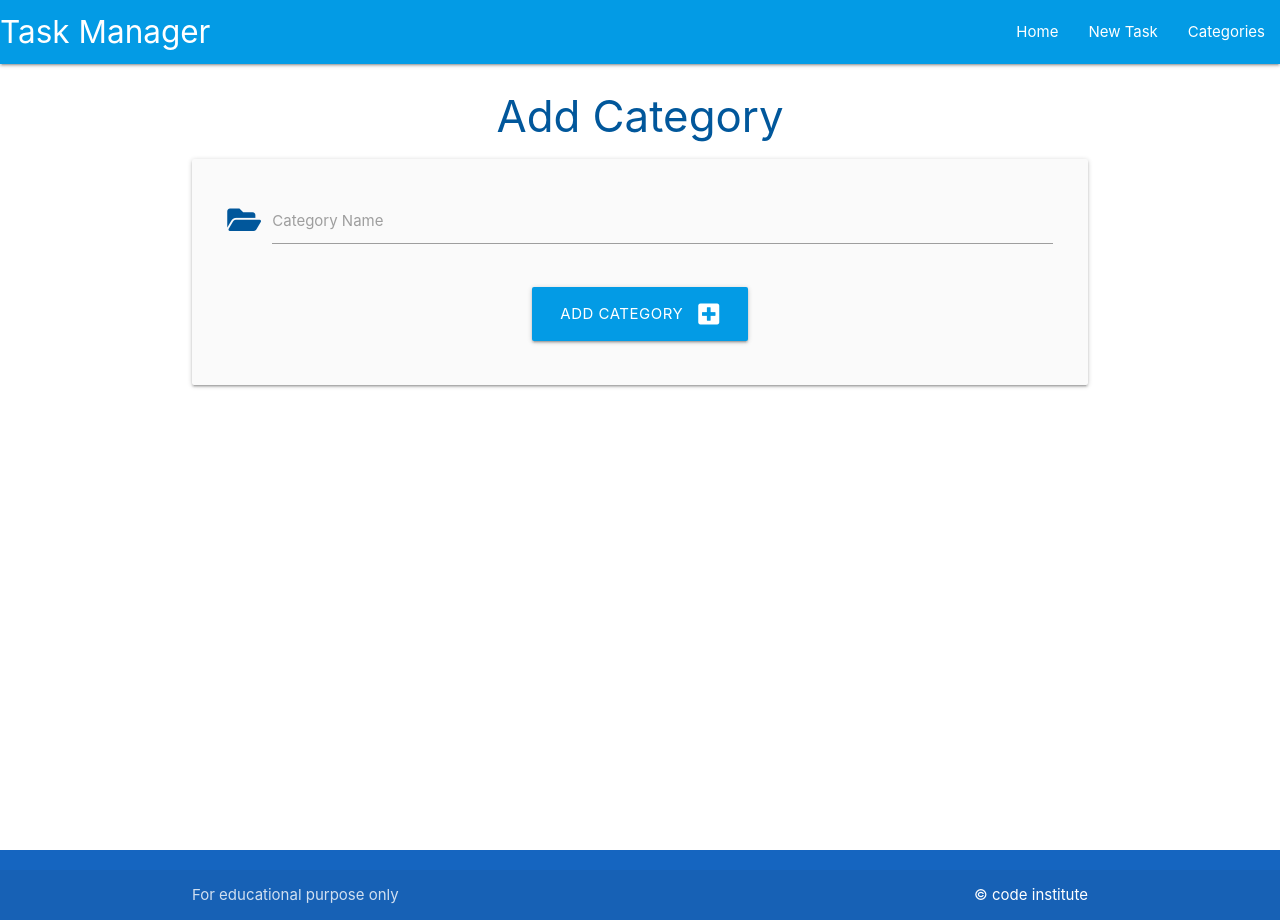
After one commit to greglabo78/flask-sqlalchemy-task-manager, a Flask app: page /add_category in a window 1280 px wide. The commit adds this page. Run offline with Flask 3, Linux system fonts and the light colour scheme.

Commit message:
Add category and submit form functionality added

```diff
--- a/taskmanager/routes.py
+++ b/taskmanager/routes.py
@@ -1,7 +1,23 @@
-from flask import render_template
+from flask import render_template, request, redirect, url_for
 from taskmanager import app, db
 from taskmanager.models import Category, Task
 
 @app.route("/")
 def home():
-    return render_template("base.html")
+    return render_template("tasks.html")
+
+
+
+@app.route("/categories")
+def categories():
+    return render_template("categories.html")
+
+
+@app.route("/add_category", methods=["GET", "POST"])
+def add_category():
+    if request.method == "POST":
+        category = Category(category_name=request.form.get("category_name"))
+        db.session.add(category)
+        db.session.commit()
+        return redirect(url_for("categories"))
+    return render_template("add_category.html")
--- /dev/null
+++ b/taskmanager/templates/add_category.html
@@ -0,0 +1,27 @@
+{% extends "base.html" %}
+{% block content %}
+
+<h3 class="light-blue-text text-darken-4 center align">Add Category</h3>
+
+<div class="row card-panel grey lighten-5">
+    <form class="col s12" method="POST" action="{{ url_for('add_category') }}">
+        <!-- category name -->
+        <div class="row">
+            <div class="input-field col s12">
+                <i class="fas fa-folder-open prefix light-blue-text text-darken-4"></i>
+                <input id="category_name" name="category_name" minlength="3" maxlength="25" type="text" class="validate" required>
+                <label for="category_name">Category Name</label>
+            </div>
+         </div>
+        <!-- submit button -->
+        <div class="row">
+            <div class="col s12 center-align">
+                <button type="submit" class="btn-large light-blue darken-1">
+                    Add Category <i class="fas fa-plus-square right"></i>
+                </button>
+            </div>
+        </div>
+    </form>
+</div>
+
+{% endblock %}
--- a/taskmanager/templates/base.html
+++ b/taskmanager/templates/base.html
@@ -4,9 +4,51 @@
     <meta charset="UTF-8">
     <meta http-equiv="X-UA-Compatible" content="IE=edge">
     <meta name="viewport" content="width=device-width, initial-scale=1.0">
+    <link rel="stylesheet" href="https://cdnjs.cloudflare.com/ajax/libs/font-awesome/5.15.3/css/all.min.css"
+        integrity="sha512-iBBXm8fW90+nuLcSKlbmrPcLa0OT92xO1BIsZ+ywDWZCvqsWgccV3gFoRBv0z+8dLJgyAHIhR35VZc2oM/gI1w=="
+        crossorigin="anonymous" referrerpolicy="no-referrer" />
+    <link rel="stylesheet" href="https://cdnjs.cloudflare.com/ajax/libs/materialize/1.0.0/css/materialize.min.css" type="text/css">
+    <link rel="stylesheet" href="{{ url_for('static', filename='css/style.css') }}" type="text/css">
     <title>Task Manager</title>
 </head>
 <body>
-    Hello World!
+   <header>
+        <!-- top navbar -->
+        <nav class="light-blue darken-1">
+            <div class="nav-wrapper">
+                <a href="{{ url_for('home') }}" class="brand-logo">Task Manager</a>
+                <a href="#" data-target="mobile-demo" class="sidenav-trigger"><i class="fas fa-bars"></i></a>
+                <ul class="right hide-on-med-and-down">
+                    <li><a href="{{ url_for('home') }}">Home</a></li>
+                    <li><a href="">New Task</a></li>
+                    <li><a href="{{ url_for('categories') }}">Categories</a></li>
+                </ul>
+            </div>
+        </nav>
+
+        <!-- mobile sidenav -->
+        <ul class="sidenav" id="mobile-demo">
+            <li><a href="{{ url_for('home') }}">Home</a></li>
+            <li><a href="">New Task</a></li>
+            <li><a href="{{ url_for('categories') }}">Categories</a></li>
+        </ul>
+   </header>
+
+   <main class="container">
+        {% block content %}
+        {% endblock %}
+   </main>
+
+    <footer class="page-footer blue darken-3">
+         <div class="footer-copyright">
+            <div class="container">
+                For educational purpose only
+                <a class="white-text right" href="https://codeinstitute.net" target="_blank"> &copy; code institute</a>
+            </div>
+        </div>
+    </footer>
+
+    <script src="https://cdnjs.cloudflare.com/ajax/libs/materialize/1.0.0/js/materialize.min.js"></script>
+    <script src="{{ url_for('static', filename='js/script.js') }}"></script>
 </body>
 </html>
```
Also changed, not shown: taskmanager/templates/categories.html (added, +14 -0 lines).
